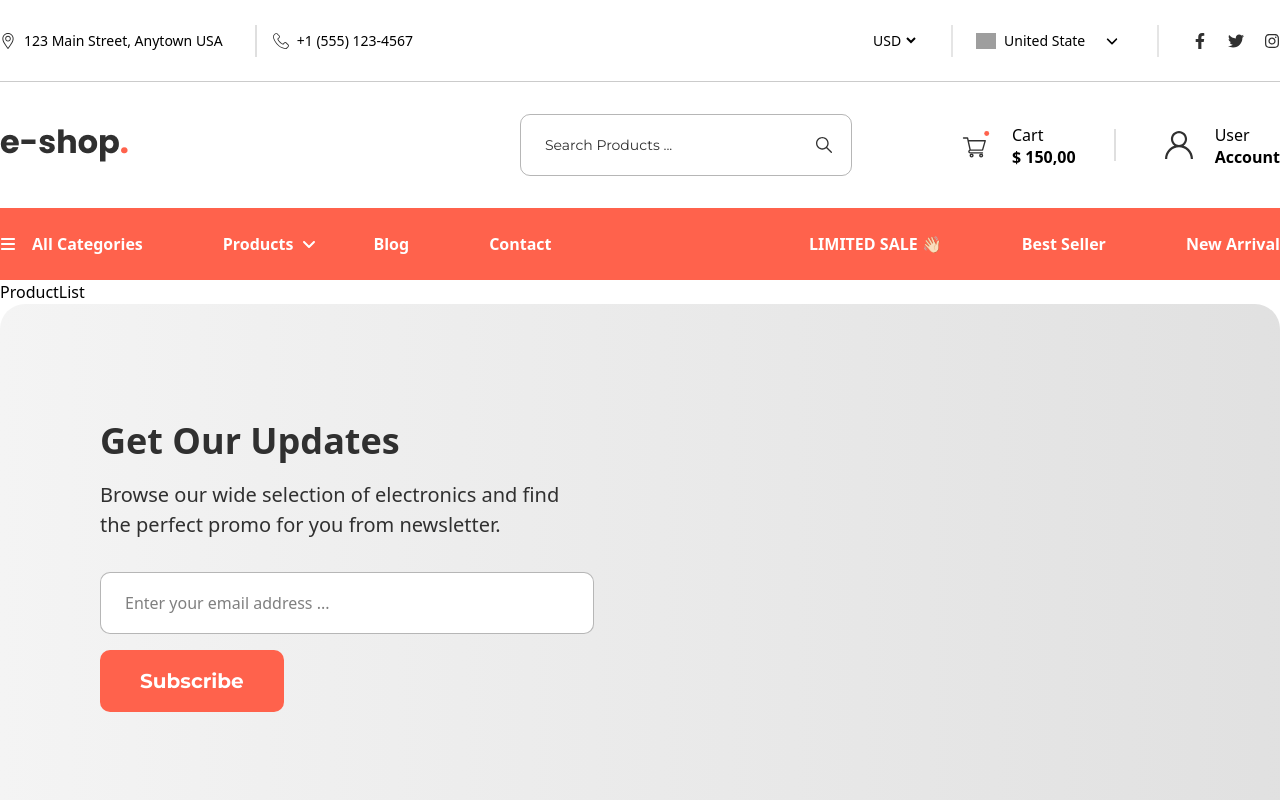
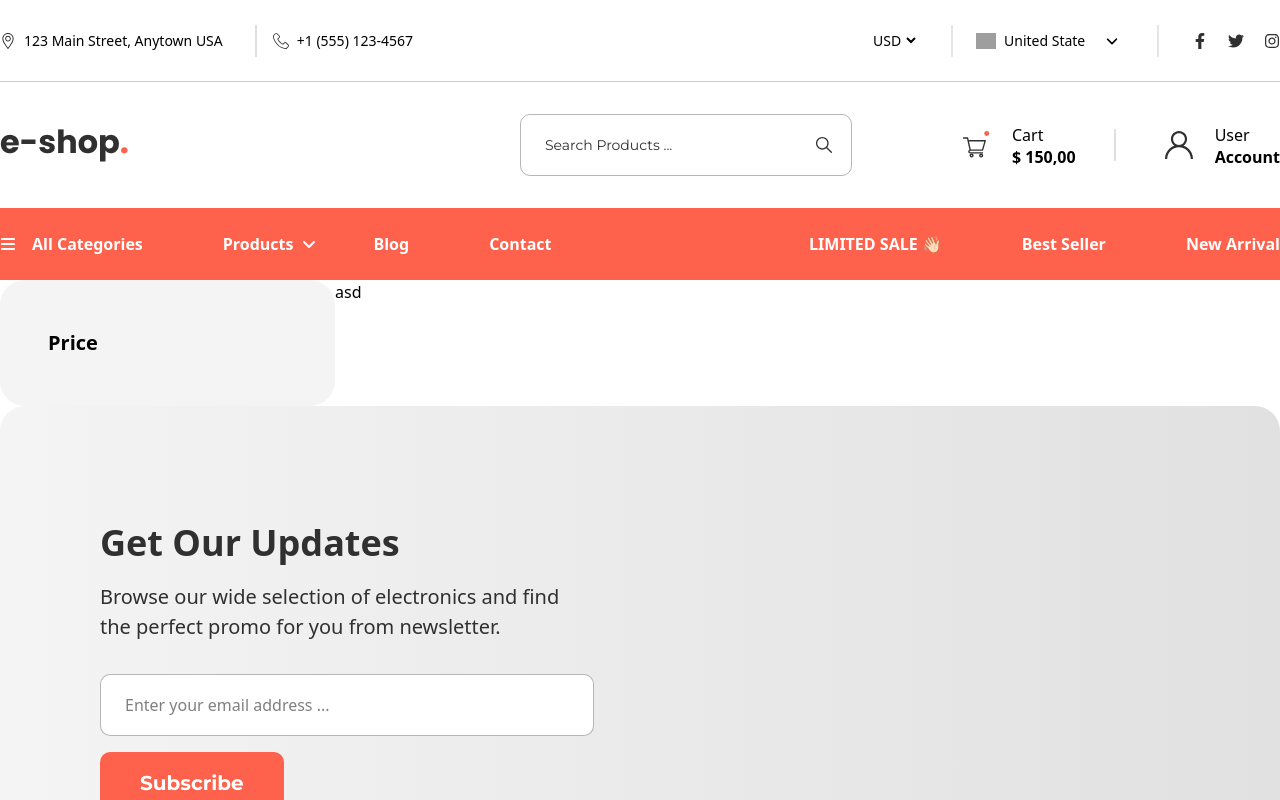
Before and after one commit to Githubshakil/eshop, a React (Vite) app: page /product-List in a window 1280 px wide. Shown: the top 800 px of the page. Built offline with nearby package versions, Linux system fonts and the light colour scheme; grey boxes are pictures that could not be loaded.

Commit message:
product page update

```diff
--- a/src/pages/ProductList.jsx
+++ b/src/pages/ProductList.jsx
@@ -1,8 +1,19 @@
 import React from 'react'
+import Container from '../../src/components/commonlayout/Container'
+
 
 const ProductList = () => {
   return (
-    <div>ProductList</div>
+    <>
+    <Container>
+      <div className='flex'>
+        <div className='w-[355px] bg-[#f4f4f4] rounded-[25px] p-[48px]'>
+          <h3 className='font-["Montserrat"] font-bold text-[20px] '>Price</h3>
+        </div>
+        <div className='w-[80%]'>asd</div>
+      </div>
+    </Container>
+    </>
   )
 }
 
```
